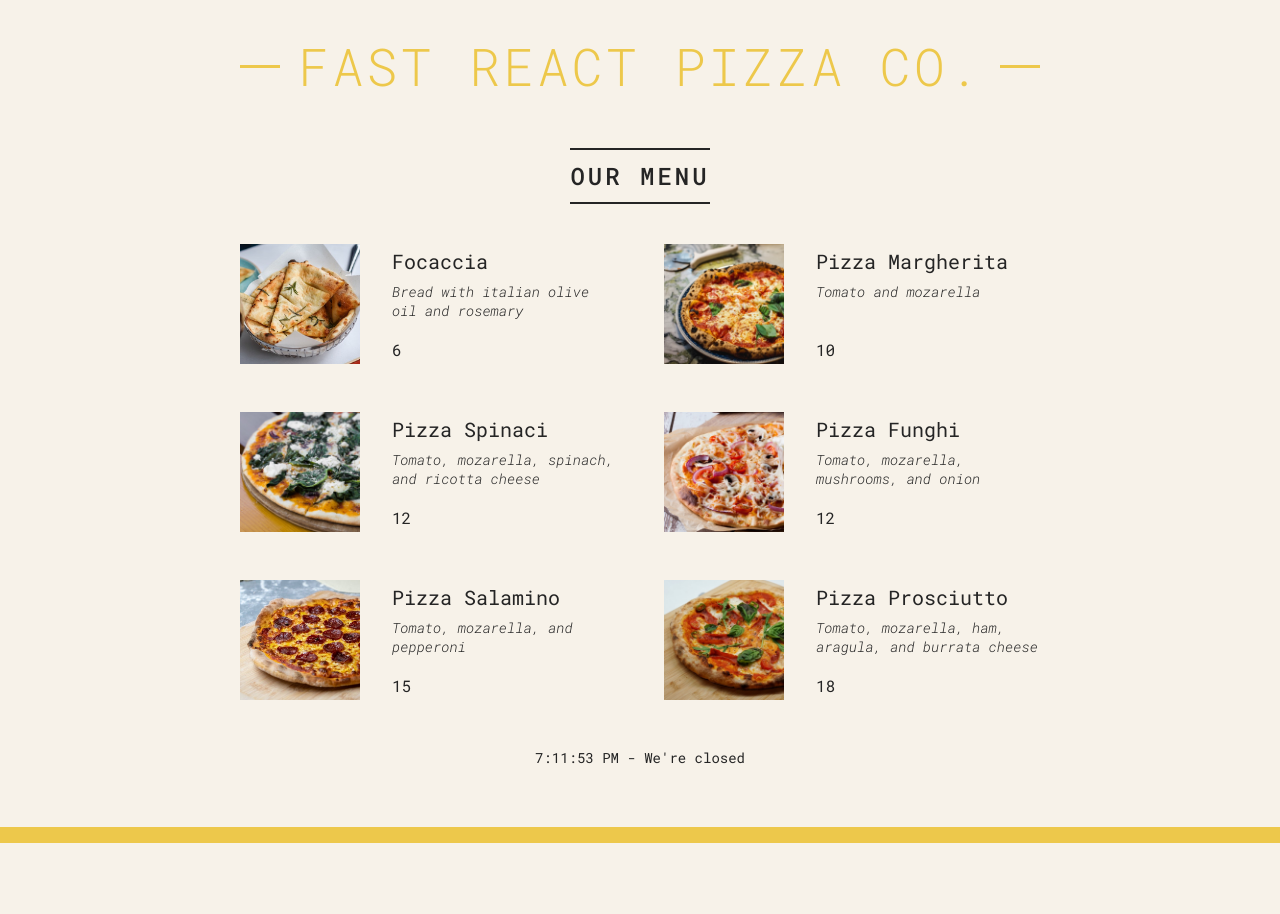
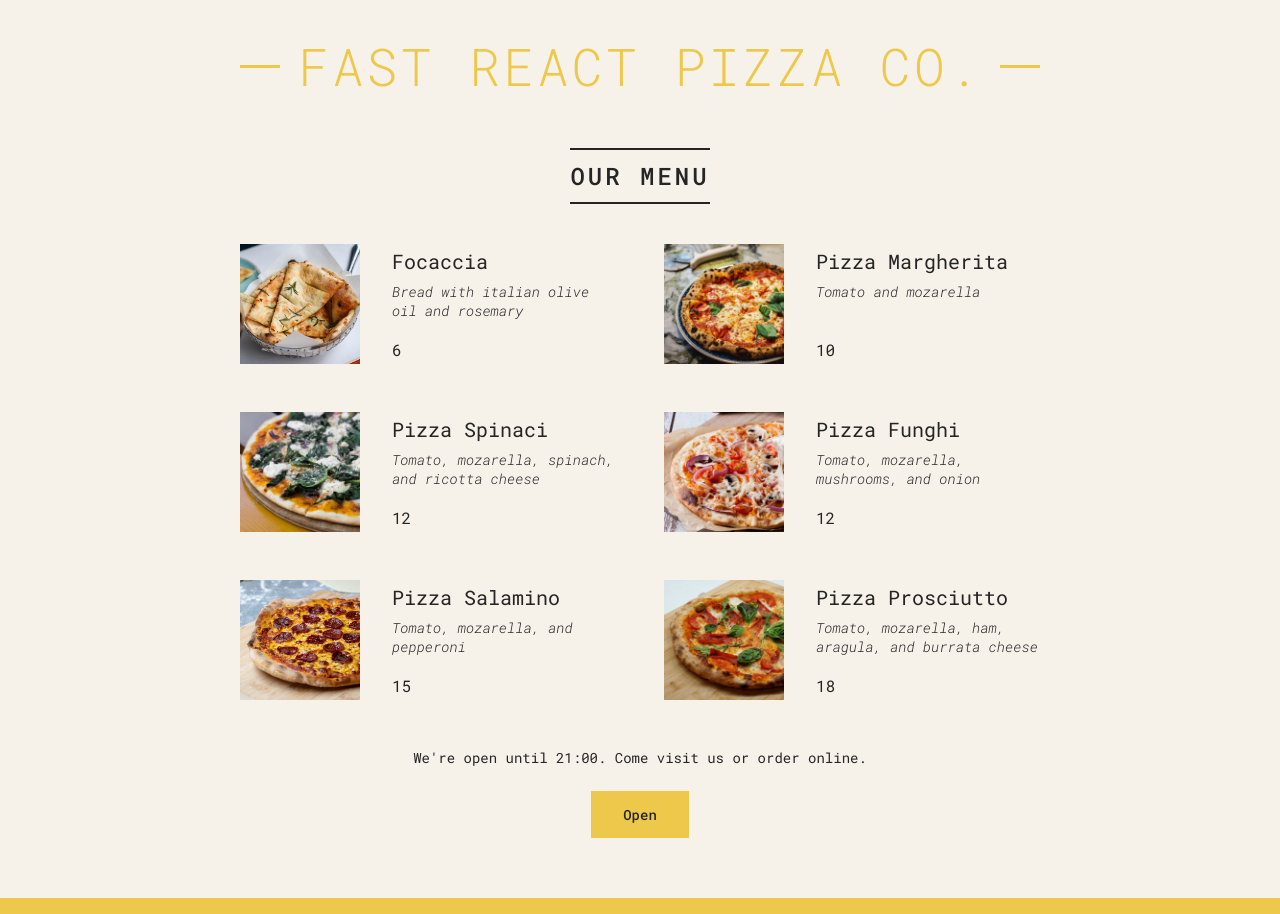
Before and after one commit to shubh-bhatt/react-practice, a React (Vite) app in the folder 03-pizza-menu/: page / in a window 1280 px wide. Before the commit the page ends 843 px from the top, so only its background shows below. Built offline with nearby package versions, Linux system fonts and the light colour scheme.

Commit message:
conditional rendering

```diff
--- a/03-pizza-menu/src/main.jsx
+++ b/03-pizza-menu/src/main.jsx
@@ -69,6 +69,7 @@ function Menu() {
   return (
     <main className="menu">
       <h2>Our Menu</h2>
+
       <ul className="pizzas">
         {pizzaData.map((pizza) => (
           <Pizza key={pizza.name} pizzaObj={pizza} />
@@ -94,12 +95,22 @@ function Pizza(props) {
 }
 
 function Footer() {
-  let time = new Date().toLocaleTimeString();
+  let hour = new Date().getHours();
+  let openHours = 9;
+  let closeHours = 21;
+  let isOpen = hour >= openHours && hour <= closeHours;
+  console.log(isOpen);
+
   return (
     <footer className="footer">
-      {time >= 9 && time <= 21
-        ? `${time} - We're currently open`
-        : `${time} - We're closed`}
+      {isOpen && (
+        <div className="order">
+          <p>
+            We're open until {closeHours}:00. Come visit us or order online.
+          </p>
+          <button className="btn">Open</button>
+        </div>
+      )}
     </footer>
   );
 }
```
